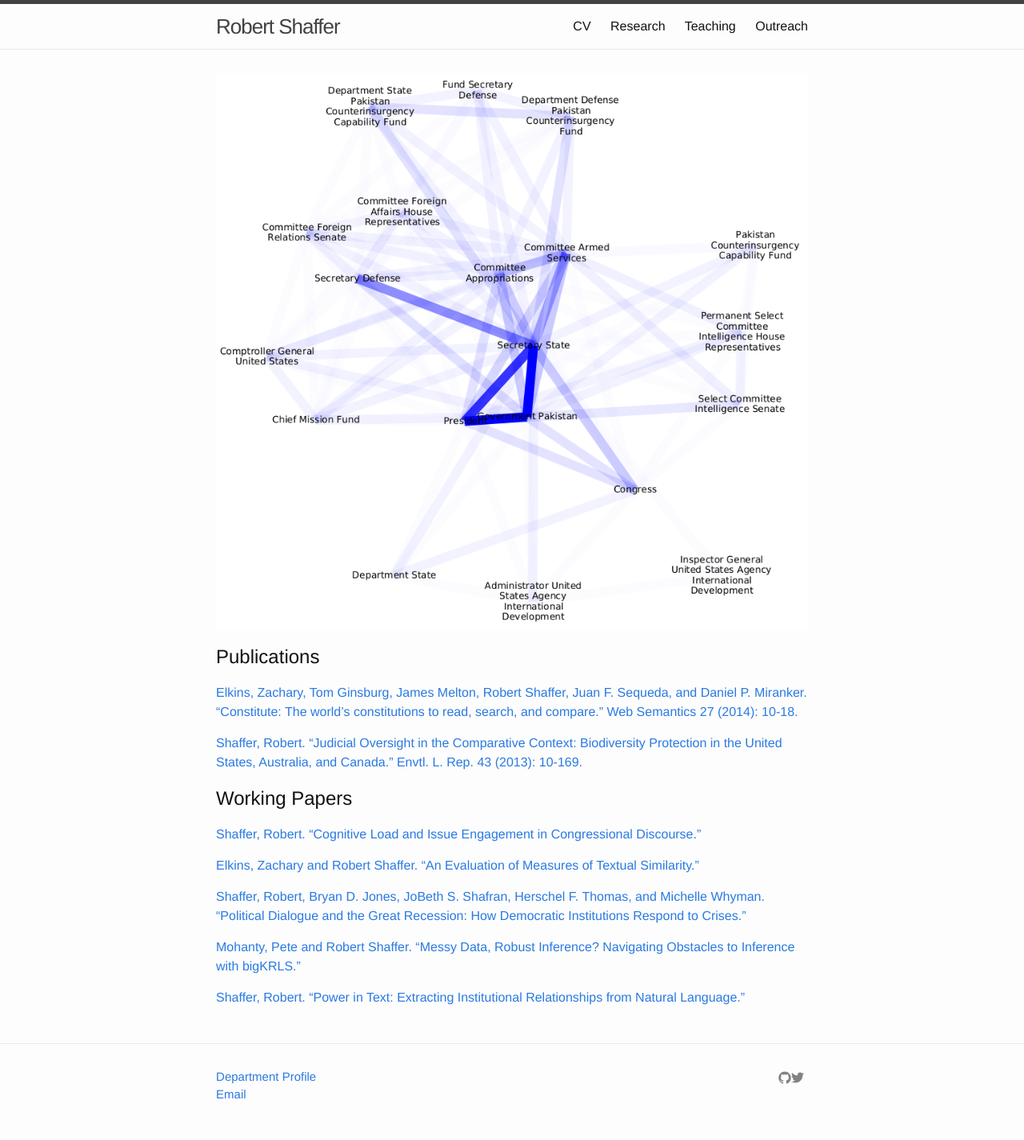
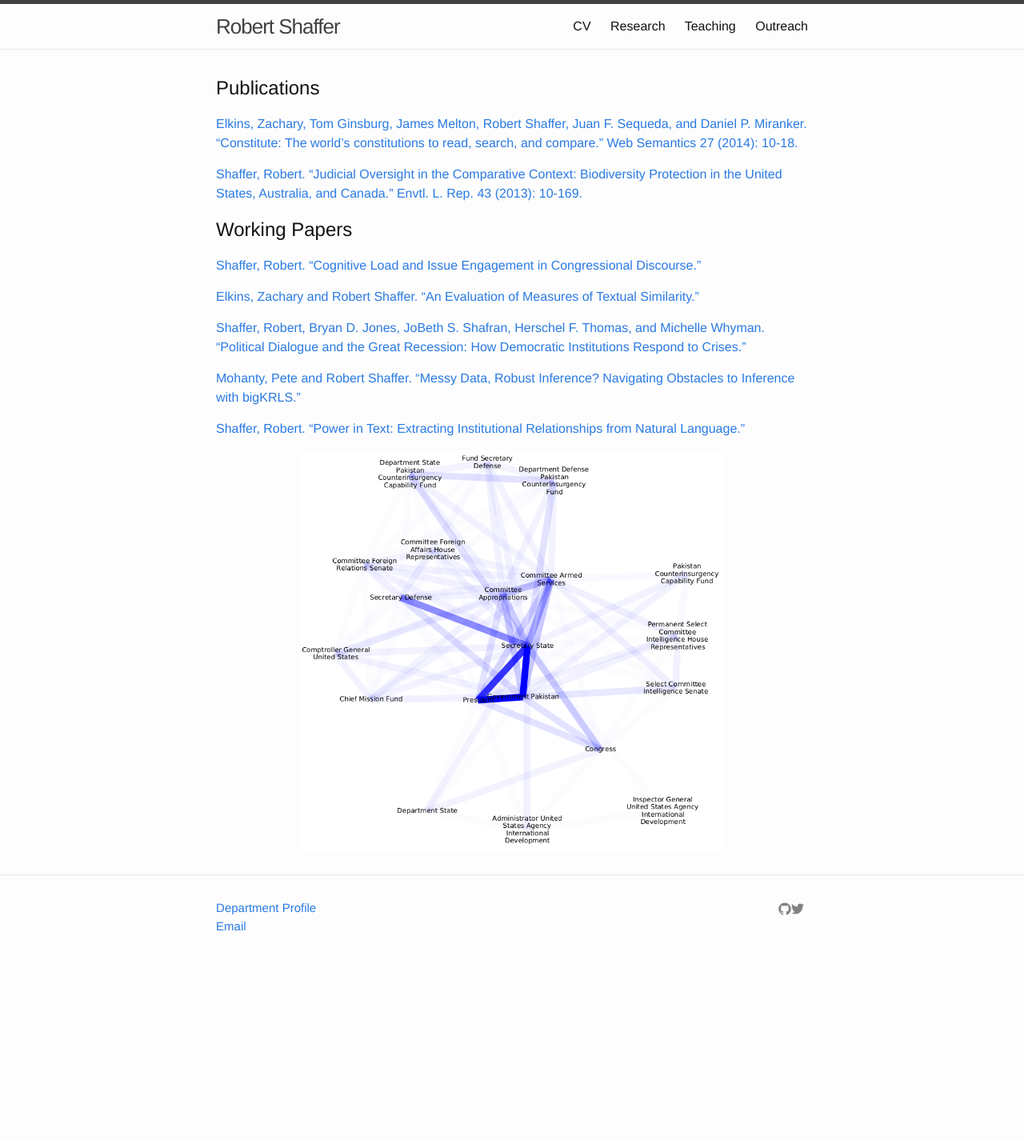
Before and after one commit to rbshaffer/rbshaffer.github.io, a Jekyll site: the page built from _pages/01_research.md, in a window 1280 px wide. Shown: the whole page at 80% size. Built offline with Jekyll 4.4.1, drawn with Linux system fonts in a browser that asks for light colours; after the commit the page ends 1214 px from its top, so only the background shows below that.

Commit message:
Changing formatting.

```diff
--- a/_pages/01_research.md
+++ b/_pages/01_research.md
@@ -3,8 +3,6 @@ layout: main
 title: Research
 permalink: /research/
 ---
-
-<img src="/_includes/graph.png" alt="Enhanced Partnership with Pakistan Act of 2009">
 
 <h2>Publications</h2>
 <a href="/_includes/constitute_semantics.pdf" target="_blank">Elkins, Zachary, Tom Ginsburg, James Melton, Robert Shaffer, Juan F. Sequeda, and Daniel P. Miranker. "Constitute: The world’s constitutions to read, search, and compare." Web Semantics 27 (2014): 10-18.</a>
@@ -22,3 +20,7 @@ permalink: /research/
 <a href="/_includes/mohanty_shaffer_bigkrls_paper.pdf" target="_blank">Mohanty, Pete and Robert Shaffer. "Messy Data, Robust Inference? Navigating Obstacles to Inference with bigKRLS."</a>
 
 <a href="/_includes/power-text-extracting.pdf" target="_blank">Shaffer, Robert. "Power in Text: Extracting Institutional Relationships from Natural Language."</a>
+
+<div style="text-align:center">
+<img src="/_includes/graph.png" alt="Enhanced Partnership with Pakistan Act of 2009" height="500">
+</div>
```
Also changed, not shown: 1 other file.
